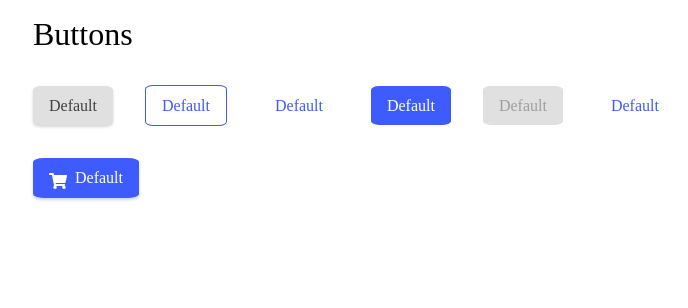
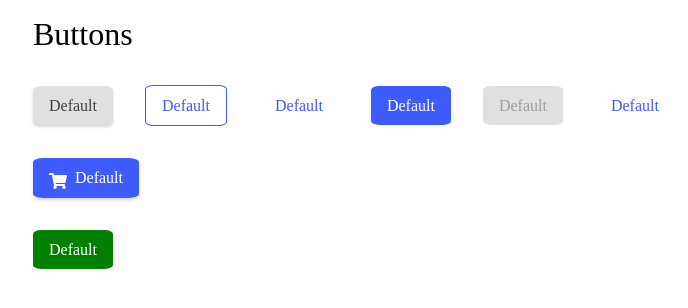
Before and after one commit to youhane/button_challenge, a React (Create React App) app: page / in a window 1280 px wide. Shown: the top 308 px of the page, without its empty margins (7-695 px from the left). Built offline with nearby package versions, Linux system fonts and the light colour scheme.

Commit message:
size blm tau

```diff
--- a/src/App.js
+++ b/src/App.js
@@ -14,6 +14,7 @@ const App = () => (
     <Button disabled />
     <Button variant="text" disabled />
     <Button startIcon="shopping-cart" />
+    <Button color="green" />
     <GlobalStyle />
   </div>
 );
--- a/src/Button.js
+++ b/src/Button.js
@@ -14,6 +14,7 @@ import { faShoppingCart } from '@fortawesome/free-solid-svg-icons';
 import { ButtonIcon } from "./ButtonIcon.styles";
 import { ButtonSize } from "./ButtonSize.styles";
 import { Component } from "react/cjs/react.production.min";
+import { ButtonColor } from './ButtonColor.styles';
 
 library.add(faShoppingCart)
 
@@ -69,9 +70,9 @@ class Button extends Component {
             )
         } else if (this.props.color) {
             return (
-                <ButtonDisableShadow>
+                <ButtonColor color={this.props.color}>
                     <h1>Default</h1>
-                </ButtonDisableShadow>
+                </ButtonColor>
             )
         } else if (this.props.size) {
             return (
--- /dev/null
+++ b/src/ButtonColor.styles.js
@@ -0,0 +1,10 @@
+import styled from "styled-components";
+
+export const ButtonColor = styled.button`
+    background: ${(props) => props.color};
+    color: white;
+    border: none;
+    border-radius: 10%;
+    font-size: .5rem;
+    padding: 0 1rem;
+`
--- a/src/ButtonSize.styles.js
+++ b/src/ButtonSize.styles.js
@@ -5,8 +5,8 @@ export const ButtonSize = styled.button`
     border: none;
     border-radius: 10%;
     font-size: .5rem;
-    padding: 0 10px;
     color: white;
     display: flex;
     box-shadow: 0px 2px 3px 0px hsla(225, 100%, 40%, 0.2);
+    padding: 0 10px;
 `
```
